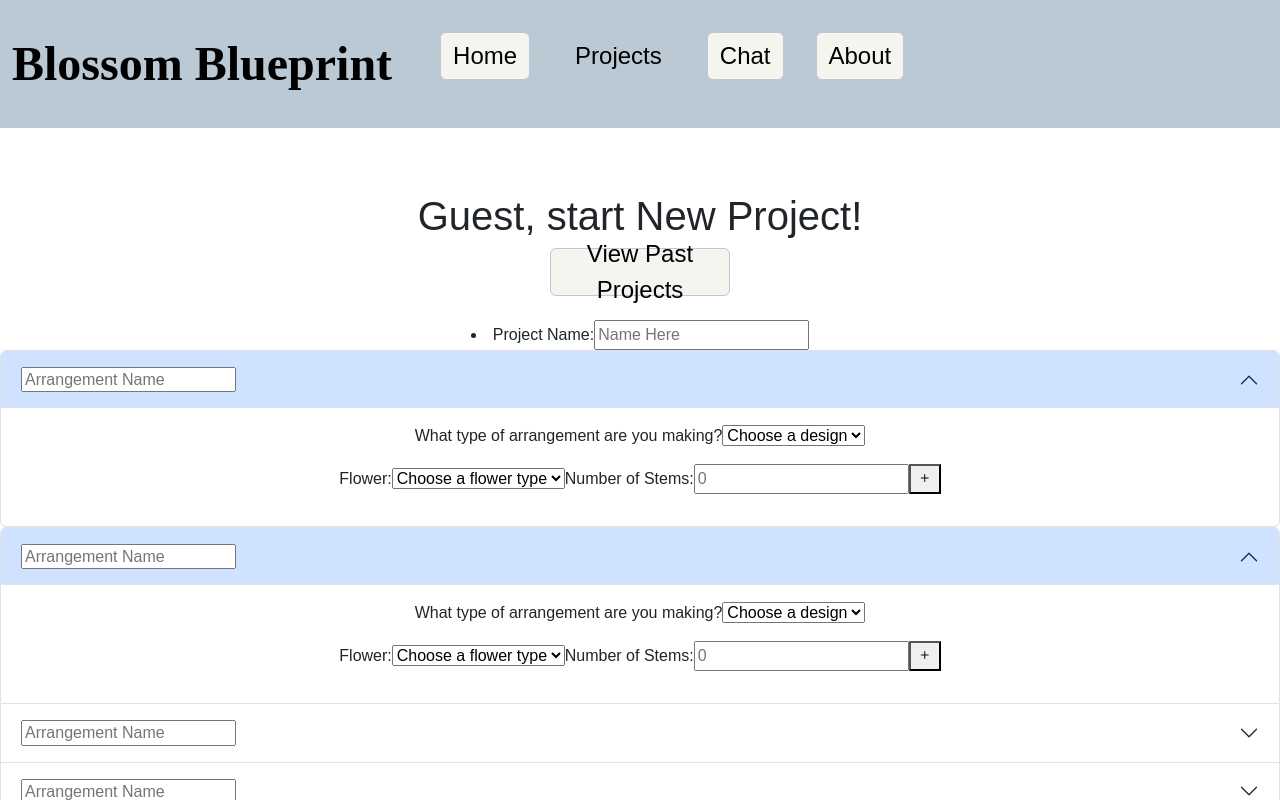
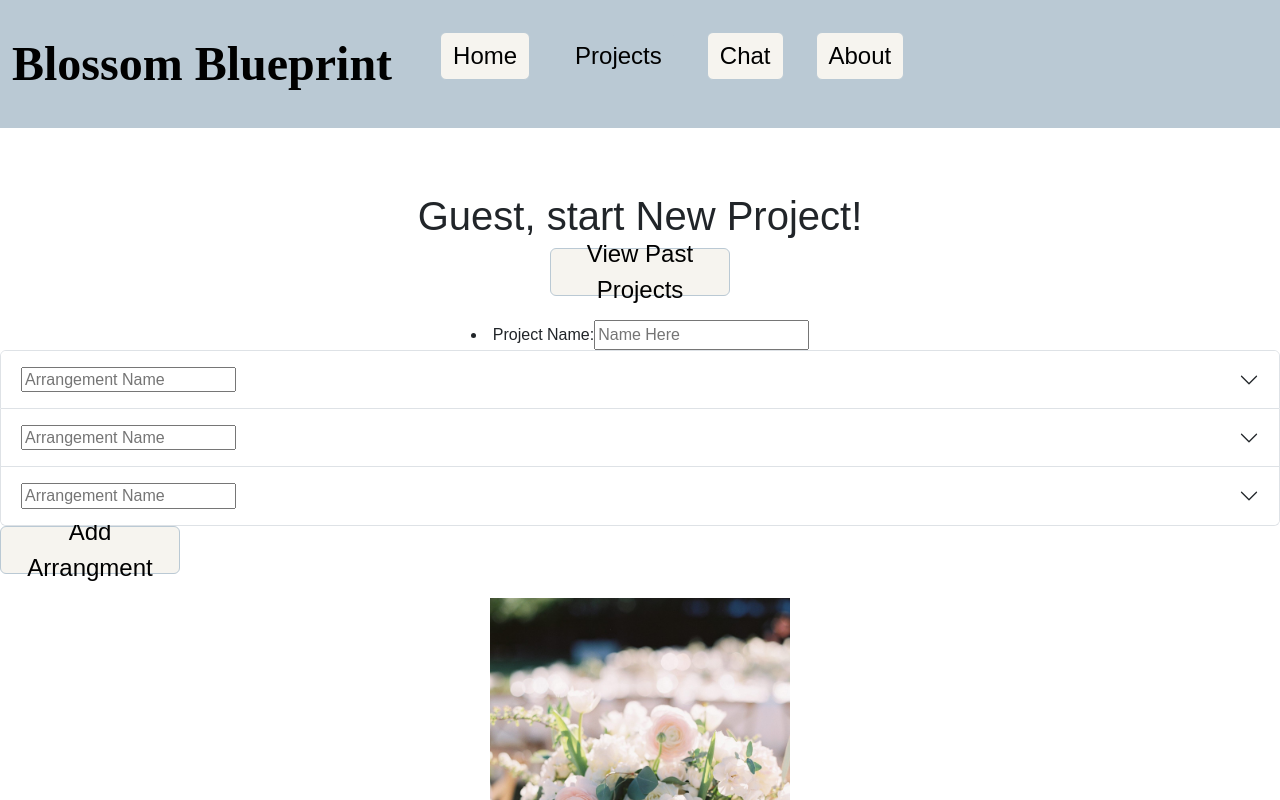
Before and after one commit to libbynic/flowers, a React (Vite) app: page /projects in a window 1280 px wide. Shown: the top 800 px of the page. Built offline with nearby package versions, Linux system fonts and the light colour scheme; a web font is replaced by a local one.

Commit message:
fixing accordion opening and closing

```diff
--- a/src/projects/projects.jsx
+++ b/src/projects/projects.jsx
@@ -16,13 +16,13 @@ export function Projects({user}) {
                     </li>
                 </form>
                 <form action="formSubmit.html" method="post">
-                    <Accordion>
-                        <Accordion.Item>
+                    <Accordion alwaysOpen>
+                        <Accordion.Item eventKey="0">
                         <Accordion.Header><input type="text" id="text" name="varText" placeholder="Arrangement Name"/> </Accordion.Header>
                         <Accordion.Body>
                                                         <p>  <label htmlFor="Arrangement">What type of arrangement are you making? </label>
-                                        <select id="Arrangement" name="Arrangement">
-                                            <option value="" disabled selected> Choose a design </option>
+                                        <select defaultValue="" id="Arrangement" name="Arrangement">
+                                            <option value="" disabled> Choose a design </option>
                                             <option value="Bouquet">Bouquet</option>
                                             <option value="Arch"> Arch </option>
                                             <option value="Corsage"> Corsage </option>
@@ -48,20 +48,12 @@ export function Projects({user}) {
         </p>
                         </Accordion.Body>
                      </Accordion.Item>
-                    </Accordion>
-
-                    <div className="accordion" id="accordionPanelsStayOpenExample">
-                        <div className="accordion-item">
-                            <h2 className="accordion-header">
-                                <button className="accordion-button" type="button" data-bs-toggle="collapse" data-bs-target="#panelsStayOpen-collapseOne" aria-expanded="true" aria-controls="panelsStayOpen-collapseOne">
-                                    <input type="text" id="text" name="varText" placeholder="Arrangement Name"/>
-                                </button>
-                            </h2>
-                            <div id="panelsStayOpen-collapseOne" className="accordion-collapse collapse show">
-                                <div className="accordion-body">
-                                    <p>  <label htmlFor="Arrangement">What type of arrangement are you making? </label>
-                                        <select id="Arrangement" name="Arrangement">
-                                            <option value="" disabled selected> Choose a design </option>
+                  <Accordion.Item eventKey="1">
+                        <Accordion.Header><input type="text" id="text" name="varText" placeholder="Arrangement Name"/> </Accordion.Header>
+                        <Accordion.Body>
+                                                        <p>  <label htmlFor="Arrangement">What type of arrangement are you making? </label>
+                                        <select defaultValue="" id="Arrangement" name="Arrangement">
+                                            <option value="" disabled> Choose a design </option>
                                             <option value="Bouquet">Bouquet</option>
                                             <option value="Arch"> Arch </option>
                                             <option value="Corsage"> Corsage </option>
@@ -85,32 +77,24 @@ export function Projects({user}) {
                 <i className="bi bi-plus"></i>
             </button>
         </p>
-    </div>
-    </div>
-  </div>
-
-  <div className="accordion-item">
-    <h2 className="accordion-header">
-        <button className="accordion-button collapsed" type="button" data-bs-toggle="collapse" data-bs-target="#panelsStayOpen-collapseTwo" aria-expanded="false" aria-controls="panelsStayOpen-collapseTwo">
-            <input type="text" id="text" name="varText" placeholder="Arrangement Name"/>
-        </button>
-    </h2>
-    <div id="panelsStayOpen-collapseTwo" className="accordion-collapse collapse">
-      <div className="accordion-body">
-      <p>
-          <label htmlFor="Arrangement">What type of arrangement are you making? </label>
-          <select id="Arrangement" name="Arrangement">
-              <option value="" disabled selected> Choose a design </option>
-              <option value="Bouquet">Bouquet</option>
-                <option value="Arch"> Arch </option>
-                <option value="Corsage"> Corsage </option>
-                <option value="Boutonnieres"> Boutonniere </option>
-                <option value="Bud Vases"> Bud Vase </option>
-                <option value=" Custom "> Custom </option>
-            </select>
-            </p>
-            <p>
-            <label htmlFor="flower type"> Flower:</label>
+                        </Accordion.Body>
+                     </Accordion.Item>
+                  <Accordion.Item eventKey="2">
+                        <Accordion.Header><input type="text" id="text" name="varText" placeholder="Arrangement Name"/> </Accordion.Header>
+                        <Accordion.Body>
+                                                        <p>  <label htmlFor="Arrangement">What type of arrangement are you making? </label>
+                                        <select defaultValue="" id="Arrangement" name="Arrangement">
+                                            <option value="" disabled> Choose a design </option>
+                                            <option value="Bouquet">Bouquet</option>
+                                            <option value="Arch"> Arch </option>
+                                            <option value="Corsage"> Corsage </option>
+                                            <option value="Boutonnieres"> Boutonniere </option>
+                                            <option value="Bud Vases"> Bud Vase </option>
+                                            <option value=" Custom "> Custom </option>
+                                        </select>
+                                    </p>
+                                    <p>
+                                        <label htmlFor="flower type"> Flower:</label>
             <select id="flower type" name="flower type">
                 <option value="" disabled selected> Choose a flower type </option>
                 <option value="flower"> Sun Flowers </option>
@@ -120,61 +104,19 @@ export function Projects({user}) {
             </select>
                 <label htmlFor="number">Number of Stems:</label>
                 <input type="number" name="varNumber" id="number" min="1" step="1" placeholder="0"/>
-             <button>
-                 <i className="bi bi-plus"></i>
-                </button>
-            </p>
-        </div>
-    </div>
-    </div>
-
-    <div className="accordion-item">
-        <h2 className="accordion-header">
-            <button className="accordion-button collapsed" type="button" data-bs-toggle="collapse" data-bs-target="#panelsStayOpen-collapseThree" aria-expanded="false" aria-controls="panelsStayOpen-collapseThree">
-                <input type="text" id="text" name="varText" placeholder="Arrangement Name"/>
-            </button>
-        </h2>
-        <div id="panelsStayOpen-collapseThree" className="accordion-collapse collapse">
-      <div className="accordion-body">
-        <p>
-            <label htmlFor="Arrangement">What type of arrangement are you making? </label>
-            <select id="Arrangement" name="Arrangement">
-                <option value="" disabled selected> Choose a design </option>
-                <option value="Bouquet">Bouquet</option>
-                <option value="Arch"> Arch </option>
-                <option value="Corsage"> Corsage </option>
-                <option value="Boutonnieres"> Boutonniere </option>
-                <option value="Bud Vases"> Bud Vase </option>
-                <option value=" Custom "> Custom </option>
-            </select>
-        </p>
-        <p>
-            <label htmlFor="flower type"> Flower:</label>
-            <select id="flower type" name="flower type">
-                <option value="" disabled selected> Choose a flower type </option>
-                <option value="flower"> Sun Flowers </option>
-                <option value="flower"> Roses </option>
-                <option value="flower"> Daliah </option>
-                <option value="flower"> Chrysanthemums </option>
-            </select>
-            <label htmlFor="number">Number of Stems:</label>
-            <input type="number" name="varNumber" id="number" min="1" step="1" placeholder="0"/>
-              <button>
+            <button>
                 <i className="bi bi-plus"></i>
             </button>
         </p>
-      </div>
-    </div>
+                        </Accordion.Body>
+                     </Accordion.Item>
+                </Accordion>
+    <button className="btn btn-outline-success"> Add Arrangment </button>
+</form>
 </div>
-</div>
-<div className="form-buttons">
-    <button className="btn btn-outline-success"> Add Arrangment </button>
-</div>
-</form>
 <br/>
 <div className='center-img'>
 <img src="projectsImage.jpg" width="300" />
-</div>
 </div>
 <br/>
 </main>
```
